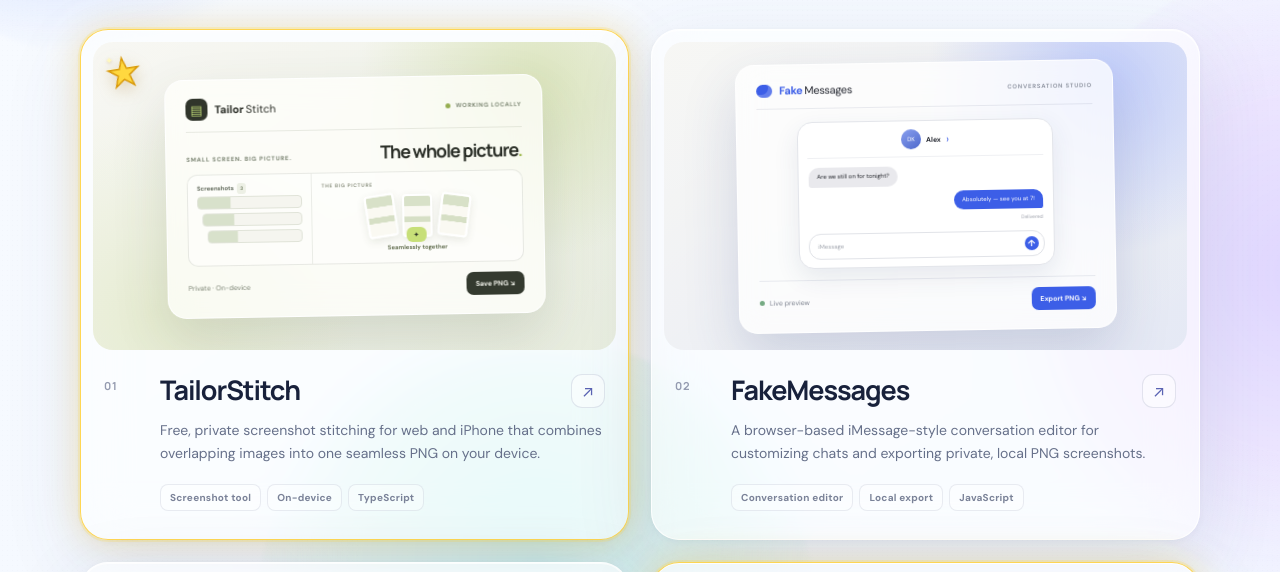
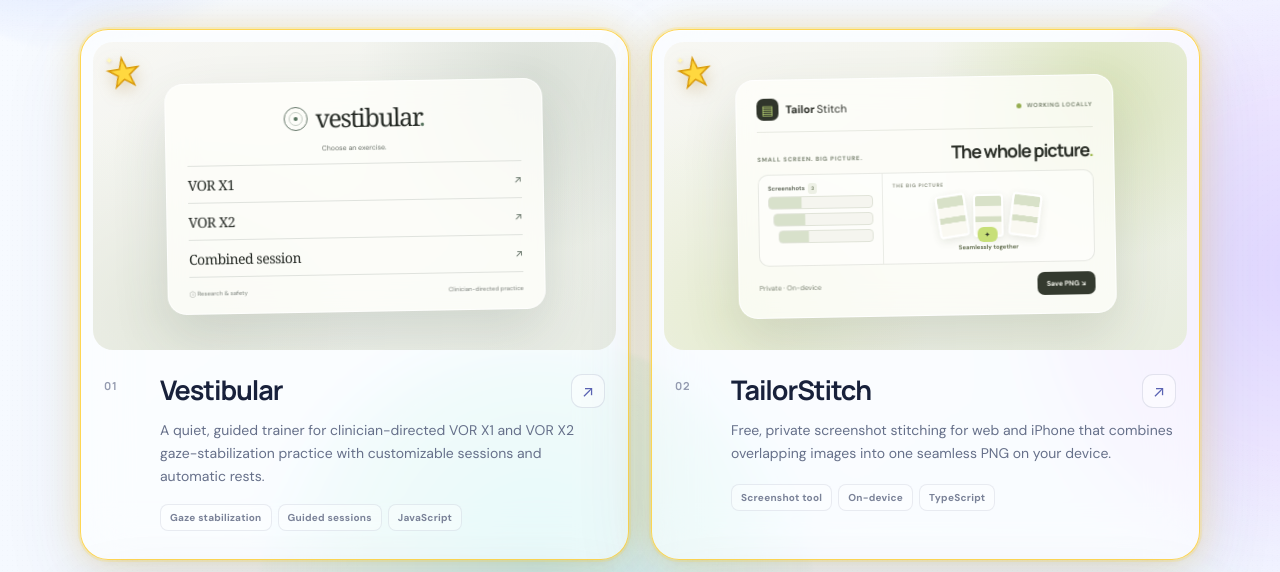
Before and after one commit to dev1niscool/dev1niscool.github.io, a plain HTML site: page index.html in a window 1280 px wide. Shown: the part 222-794 px from the top of the page. Drawn offline with Linux system fonts and the light colour scheme.

Commit message:
Add Vestibular favorite project

```diff
--- a/index.html
+++ b/index.html
@@ -75,6 +75,42 @@
           <article class="project-card project-favorite glass reveal-card">
             <span class="favorite-star" aria-label="Favorite project" title="Favorite project"><span aria-hidden="true">★</span></span>
             <a
+              class="project-preview preview-vestibular"
+              href="https://dev1niscool.github.io/VestibularTrainer/"
+              target="_blank"
+              rel="noreferrer"
+              aria-label="Open Vestibular gaze stabilization trainer"
+            >
+              <div class="vestibular-panel" aria-hidden="true">
+                <div class="vestibular-head">
+                  <span class="vestibular-mark"><i></i></span>
+                  <strong>vestibular<span>.</span></strong>
+                </div>
+                <p>Choose an exercise.</p>
+                <div class="vestibular-menu">
+                  <span><b>VOR X1</b><i>↗</i></span>
+                  <span><b>VOR X2</b><i>↗</i></span>
+                  <span><b>Combined session</b><i>↗</i></span>
+                </div>
+                <div class="vestibular-foot"><span>ⓘ Research &amp; safety</span><small>Clinician-directed practice</small></div>
+              </div>
+            </a>
+            <div class="project-info">
+              <div class="project-number">01</div>
+              <div class="project-copy">
+                <div class="project-title-line">
+                  <h3>Vestibular</h3>
+                  <a class="arrow-link" href="https://dev1niscool.github.io/VestibularTrainer/" target="_blank" rel="noreferrer" aria-label="Visit Vestibular gaze stabilization trainer">↗</a>
+                </div>
+                <p>A quiet, guided trainer for clinician-directed VOR X1 and VOR X2 gaze-stabilization practice with customizable sessions and automatic rests.</p>
+                <div class="tag-list"><span>Gaze stabilization</span><span>Guided sessions</span><span>JavaScript</span></div>
+              </div>
+            </div>
+          </article>
+
+          <article class="project-card project-favorite glass reveal-card">
+            <span class="favorite-star" aria-label="Favorite project" title="Favorite project"><span aria-hidden="true">★</span></span>
+            <a
               class="project-preview preview-tailor"
               href="https://dev1niscool.github.io/TailorStitch/"
               target="_blank"
@@ -96,7 +132,7 @@
               </div>
             </a>
             <div class="project-info">
-              <div class="project-number">01</div>
+              <div class="project-number">02</div>
               <div class="project-copy">
                 <div class="project-title-line">
                   <h3>TailorStitch</h3>
@@ -131,7 +167,7 @@
               </div>
             </a>
             <div class="project-info">
-              <div class="project-number">02</div>
+              <div class="project-number">03</div>
               <div class="project-copy">
                 <div class="project-title-line">
                   <h3>FakeMessages</h3>
@@ -159,7 +195,7 @@
               </div>
             </a>
             <div class="project-info">
-              <div class="project-number">03</div>
+              <div class="project-number">04</div>
               <div class="project-copy">
                 <div class="project-title-line">
                   <h3>GSB Atlas</h3>
@@ -191,7 +227,7 @@
               </div>
             </a>
             <div class="project-info">
-              <div class="project-number">04</div>
+              <div class="project-number">05</div>
               <div class="project-copy">
                 <div class="project-title-line">
                   <h3>Little Voyages</h3>
@@ -223,7 +259,7 @@
               </div>
             </a>
             <div class="project-info">
-              <div class="project-number">05</div>
+              <div class="project-number">06</div>
               <div class="project-copy">
                 <div class="project-title-line">
                   <h3>On Repeat</h3>
@@ -259,7 +295,7 @@
               </div>
             </a>
             <div class="project-info">
-              <div class="project-number">06</div>
+              <div class="project-number">07</div>
               <div class="project-copy">
                 <div class="project-title-line">
                   <h3>Inside Devin</h3>
@@ -290,7 +326,7 @@
               </div>
             </a>
             <div class="project-info">
-              <div class="project-number">07</div>
+              <div class="project-number">08</div>
               <div class="project-copy">
                 <div class="project-title-line">
                   <h3>Stremio Live TV</h3>
@@ -320,7 +356,7 @@
               </div>
             </a>
             <div class="project-info">
-              <div class="project-number">08</div>
+              <div class="project-number">09</div>
               <div class="project-copy">
                 <div class="project-title-line">
                   <h3>Clearpage</h3>
@@ -349,7 +385,7 @@
               </div>
             </a>
             <div class="project-info">
-              <div class="project-number">09</div>
+              <div class="project-number">10</div>
               <div class="project-copy">
                 <div class="project-title-line">
                   <h3>Inde — News Tracker</h3>
@@ -388,7 +424,7 @@
               </div>
             </a>
             <div class="project-info">
-              <div class="project-number">10</div>
+              <div class="project-number">11</div>
               <div class="project-copy">
                 <div class="project-title-line">
                   <h3>M3U Playlist Scanner</h3>
@@ -428,7 +464,7 @@
               </div>
             </a>
             <div class="project-info">
-              <div class="project-number">11</div>
+              <div class="project-number">12</div>
               <div class="project-copy">
                 <div class="project-title-line">
                   <h3>Autonomic Pharmacology Lab</h3>
@@ -463,7 +499,7 @@
               </div>
             </a>
             <div class="project-info">
-              <div class="project-number">12</div>
+              <div class="project-number">13</div>
               <div class="project-copy">
                 <div class="project-title-line">
                   <h3>Market Signals</h3>
@@ -498,7 +534,7 @@
               </div>
             </a>
             <div class="project-info">
-              <div class="project-number">13</div>
+              <div class="project-number">14</div>
               <div class="project-copy">
                 <div class="project-title-line">
                   <h3>GLP-1 Concentration Plotter</h3>
@@ -527,7 +563,7 @@
               </div>
             </a>
             <div class="project-info">
-              <div class="project-number">14</div>
+              <div class="project-number">15</div>
               <div class="project-copy">
                 <div class="project-title-line">
                   <h3>FanterFootbah Treasurer</h3>
@@ -554,7 +590,7 @@
               </div>
             </a>
             <div class="project-info">
-              <div class="project-number">15</div>
+              <div class="project-number">16</div>
               <div class="project-copy">
                 <div class="project-title-line">
                   <h3>IDR Arbitration Tool</h3>
@@ -582,7 +618,7 @@
               </div>
             </a>
             <div class="project-info">
-              <div class="project-number">16</div>
+              <div class="project-number">17</div>
               <div class="project-copy">
                 <div class="project-title-line">
                   <h3>GLP-1 Evidence Atlas</h3>
@@ -610,7 +646,7 @@
               </div>
             </a>
             <div class="project-info">
-              <div class="project-number">17</div>
+              <div class="project-number">18</div>
               <div class="project-copy">
                 <div class="project-title-line">
                   <h3>Instagram Unfollower Checker</h3>
--- a/styles.css
+++ b/styles.css
@@ -114,6 +114,15 @@ main, footer { width: min(1120px, calc(100% - 40px)); margin-inline: auto; }
 .favorite-key { width: max-content; max-width: 100%; display: flex; align-items: center; gap: 10px; margin: 36px auto 0; padding: 10px 15px; border-color: rgba(255,205,46,.48); border-radius: 15px; color: #7e6b29; }
 .favorite-key > span { color: #ffd83f; font-family: Arial, sans-serif; font-size: 23px; line-height: 1; -webkit-text-stroke: 1px #d99a0b; filter: drop-shadow(0 2px 3px rgba(157,99,0,.2)); transform: rotate(-8deg); }
 .favorite-key p { margin: 0; font-size: 12px; letter-spacing: .01em; }.favorite-key strong { color: #62511b; }
+
+.preview-vestibular { background: radial-gradient(circle at 84% 12%, rgba(111,136,116,.2), transparent 34%), radial-gradient(circle at 12% 88%, rgba(216,222,205,.6), transparent 38%), linear-gradient(145deg, #f5f5f0, #e8ece4); }
+.vestibular-panel { width: 82%; max-width: 378px; padding: 20px 21px 16px; border: 1px solid rgba(255,255,255,.88); border-radius: 19px; color: #252a25; background: rgba(255,255,252,.8); box-shadow: 0 24px 54px rgba(65,78,66,.16); backdrop-filter: blur(15px); transform: rotate(-1deg); }
+.vestibular-head { display: flex; align-items: center; justify-content: center; gap: 8px; padding: 3px 0 11px; }
+.vestibular-head strong { font-family: Georgia, serif; font-size: 25px; font-weight: 400; line-height: 1; letter-spacing: -.055em; }.vestibular-head strong span { color: #56725d; }
+.vestibular-mark { position: relative; display: block; width: 24px; height: 24px; border: 1px solid #6a7b6e; border-radius: 50%; }.vestibular-mark::before { content: ""; position: absolute; inset: 4px; border: 1px solid #c5cdc4; border-radius: 50%; }.vestibular-mark i { position: absolute; inset: 9px; border-radius: 50%; background: #56725d; }
+.vestibular-panel > p { margin: 2px 0 11px; text-align: center; color: #697169; font-size: 7px; }
+.vestibular-menu { border-top: 1px solid #dfe2dd; }.vestibular-menu > span { display: flex; align-items: center; justify-content: space-between; min-height: 37px; border-bottom: 1px solid #dfe2dd; }.vestibular-menu b { font-family: Georgia, serif; font-size: 14px; font-weight: 400; letter-spacing: -.035em; }.vestibular-menu i { color: #56665a; font-size: 10px; font-style: normal; }
+.vestibular-foot { display: flex; align-items: center; justify-content: space-between; gap: 12px; padding-top: 12px; color: #7b817b; font-size: 6px; }.vestibular-foot small { font-size: 6px; }
 
 .preview-tailor { background: radial-gradient(circle at 84% 14%, rgba(184,205,117,.44), transparent 34%), radial-gradient(circle at 12% 88%, rgba(222,230,191,.7), transparent 38%), linear-gradient(145deg, #f5f5ef, #e8eddf); }
 .tailor-panel { width: 82%; max-width: 378px; padding: 18px 20px; border: 1px solid rgba(255,255,255,.9); border-radius: 19px; color: #292d26; background: rgba(255,255,252,.76); box-shadow: 0 24px 54px rgba(70,82,52,.16); backdrop-filter: blur(15px); transform: rotate(-1deg); }
@@ -314,7 +323,7 @@ footer > a:last-child { font-weight: 700; color: #5b6382; }
   .pupil-gauge::before { width: 68px; height: 68px; }
   .pupil-gauge span { width: 36px; height: 36px; }
   .market-panel { width: 88%; }
-  .tailor-panel, .messages-panel, .gsb-panel, .voyages-panel, .spotify-panel, .mri-panel, .stremio-panel, .clearpage-panel, .inde-panel { width: 88%; padding: 17px; }
+  .vestibular-panel, .tailor-panel, .messages-panel, .gsb-panel, .voyages-panel, .spotify-panel, .mri-panel, .stremio-panel, .clearpage-panel, .inde-panel { width: 88%; padding: 17px; }
   .mri-body { grid-template-columns: 100px minmax(0,1fr); gap: 12px; }
   .mri-scan { width: 96px; height: 96px; }.mri-scan i { top: 47px; }.mri-scan b { left: 47px; }
   .scanner-panel { width: 88%; padding: 17px; }
```
